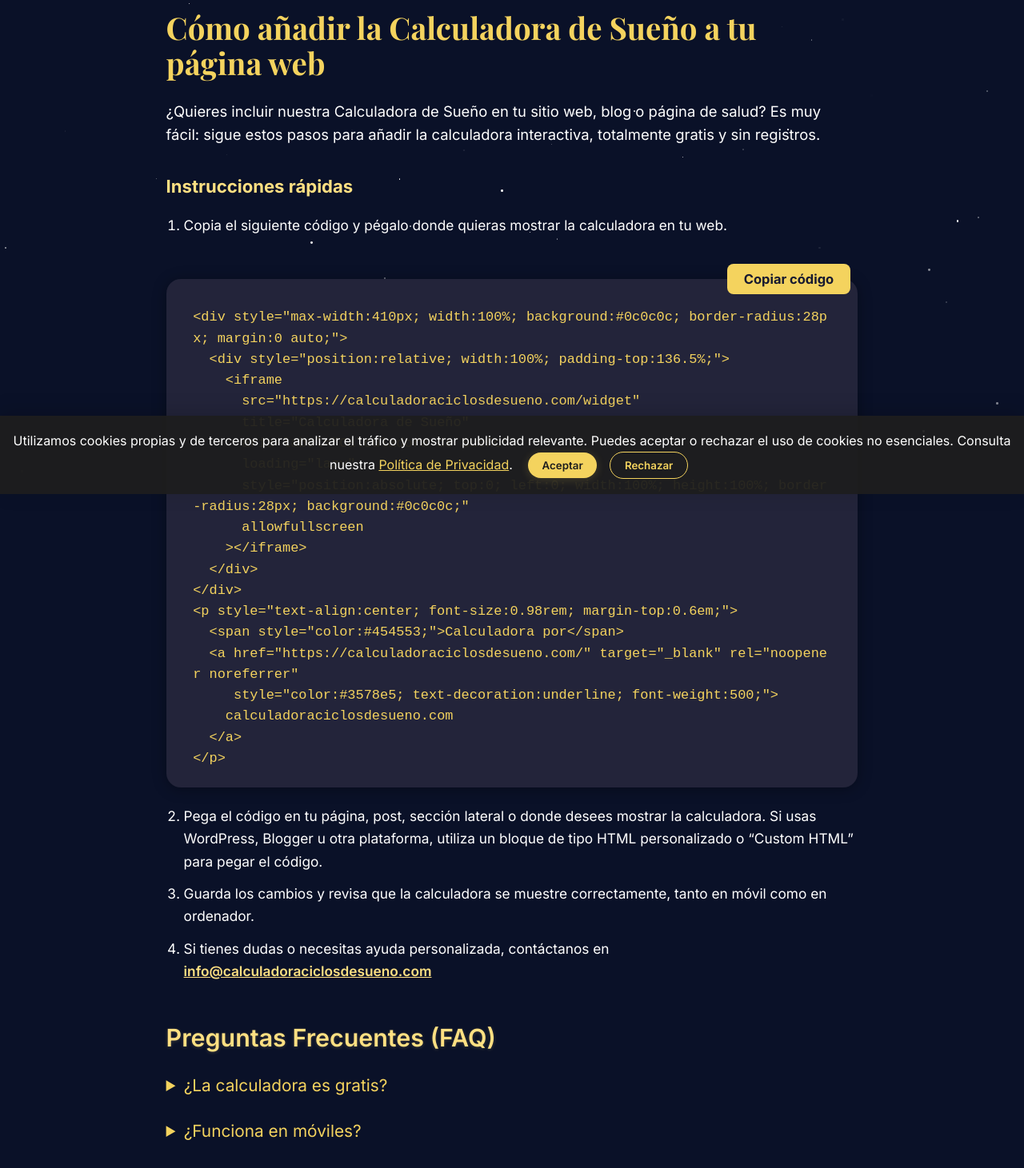
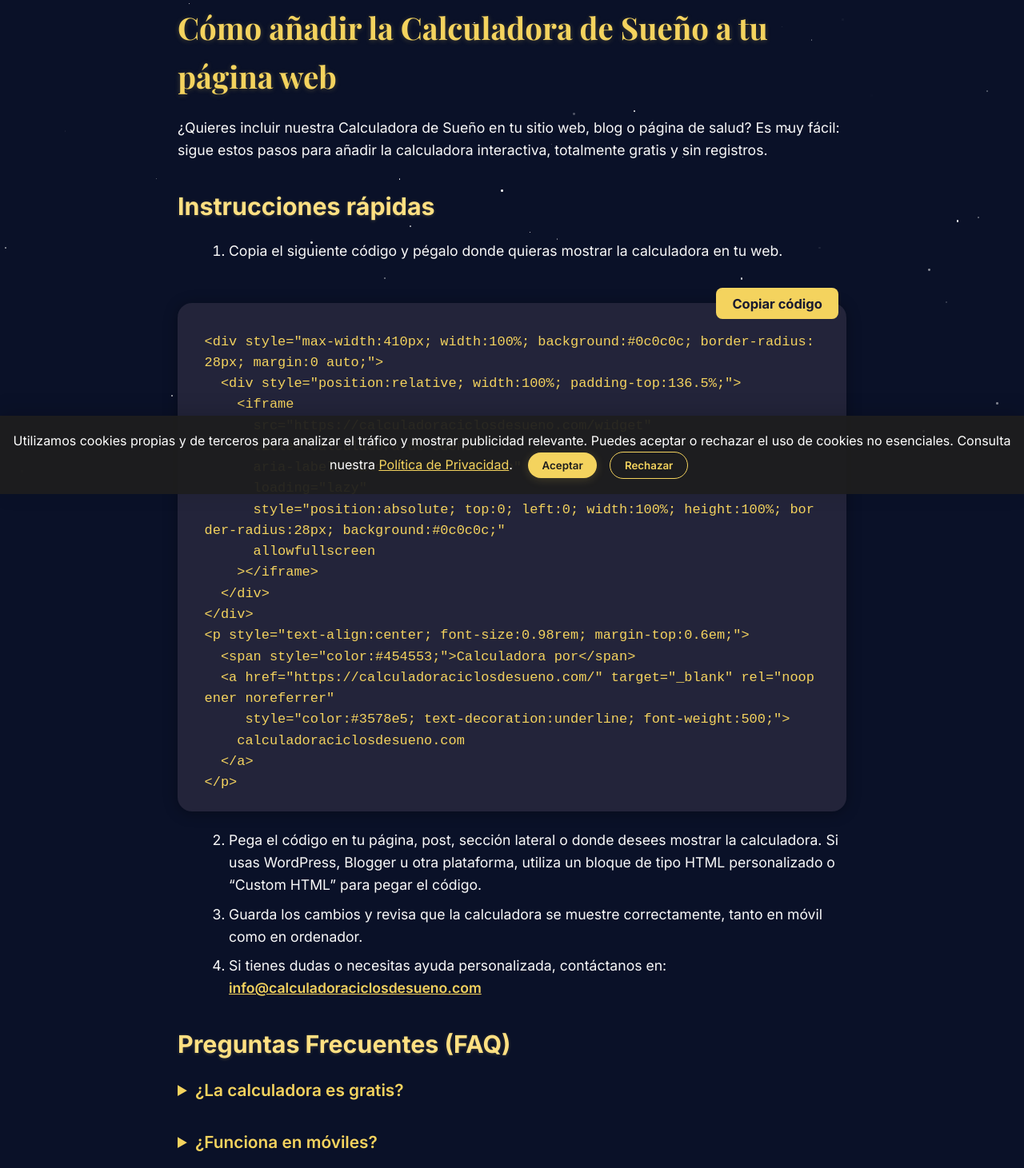
Before and after one commit to Sawasdee7123/mysleepcalculator, a Next.js app: page /incluir-calculadora-sueno-en-mi-web in a window 1280 px wide. Shown: the part 182-1643 px from the top of the page at 80% size. Built offline with nearby package versions, Linux system fonts and the light colour scheme.

Commit message:
Styles Global

```diff
--- a/app/incluir-calculadora-sueno-en-mi-web/CalculatorInstructions.tsx
+++ b/app/incluir-calculadora-sueno-en-mi-web/CalculatorInstructions.tsx
@@ -144,54 +144,25 @@
         dangerouslySetInnerHTML={{ __html: JSON.stringify(faqSchema) }}
       />
 
-      <main style={{
-        maxWidth: 900,
-        margin: '0 auto',
-        padding: '2.6rem 1.1rem 3.5rem 1.1rem',
-        color: '#fff',
-        fontFamily: 'Inter, Arial, sans-serif'
-      }}>
+      <main className="main-style">
 
         {/* Title and Intro */}
-        <h1 style={{
-          color: '#f4d35e',
-          fontFamily: 'Playfair Display, Georgia, serif',
-          fontWeight: 800,
-          fontSize: '2.4rem',
-          marginBottom: '1.5rem',
-          lineHeight: 1.14
-        }}>
+        <h1>
           Cómo añadir la Calculadora de Sueño a tu página web
         </h1>
 
-        <p style={{
-          color: '#fff',
-          fontSize: '1.15rem',
-          marginBottom: '1.7rem'
-        }}>
+        <p>
           ¿Quieres incluir nuestra Calculadora de Sueño en tu sitio web, blog o página de salud? Es muy fácil: sigue estos pasos para añadir la calculadora interactiva, totalmente gratis y sin registros.
         </p>
 
         {/* Quick Instructions Heading */}
-        <h2 style={{
-          color: '#ffe082',
-          fontSize: '1.38rem',
-          fontWeight: 700,
-          marginBottom: '0.9rem',
-          marginTop: '2rem',
-        }}>
+        <h2>
           Instrucciones rápidas
         </h2>
 
         {/* Step 1: Copy the code */}
-        <ol style={{
-          color: '#fff',
-          fontSize: '1.08rem',
-          marginBottom: '2.1rem',
-          paddingLeft: 22,
-          lineHeight: 1.64
-        }}>
-          <li style={{ marginBottom: '.7em' }}>
+        <ol>
+          <li>
             Copia el siguiente código y pégalo donde quieras mostrar la calculadora en tu web.
           </li>
         </ol>
@@ -246,25 +217,19 @@
         </div>
 
         {/* Steps 2-4: Paste, check, contact */}
-        <ol start={2} style={{
-          color: '#fff',
-          fontSize: '1.08rem',
-          marginBottom: '2.1rem',
-          paddingLeft: 22,
-          lineHeight: 1.64
-        }}>
-          <li style={{ marginBottom: '.7em' }}>
+        <ol start={2}>
+          <li>
             Pega el código en tu página, post, sección lateral o donde desees mostrar la calculadora.
             Si usas WordPress, Blogger u otra plataforma, utiliza un bloque de tipo HTML personalizado o “Custom HTML” para pegar el código.
           </li>
-          <li style={{ marginBottom: '.7em' }}>
+          <li>
             Guarda los cambios y revisa que la calculadora se muestre correctamente, tanto en móvil como en ordenador.
           </li>
           <li>
-            Si tienes dudas o necesitas ayuda personalizada, contáctanos en{' '}
+            Si tienes dudas o necesitas ayuda personalizada, contáctanos en:{' '}
             <a
               href="mailto:info@calculadoraciclosdesueno.com"
-              style={{ color: '#ffe082', fontWeight: 600, textDecoration: 'underline' }}
+              className="email-link"
             >
               info@calculadoraciclosdesueno.com
             </a>
@@ -272,62 +237,41 @@
         </ol>
 
         {/* FAQ Section */}
-        <h2 style={{
-          color: '#ffe082',
-          fontSize: '1.9rem',
-          marginTop: '2.8rem',
-          marginBottom: '1.1rem',
-          textShadow: '0 1px 4px rgba(255, 224, 130, 0.2)',
-        }}>
+        <h2>
           Preguntas Frecuentes (FAQ)
         </h2>
 
         {/* Each FAQ as a details/summary for easy mobile reading */}
-        <details style={{ marginTop: '1rem' }}>
-          <summary style={summaryStyle}>¿La calculadora es gratis?</summary>
-          <p style={paragraphStyle}>
+        <details className="faq-details">
+          <summary className="faq-summary">¿La calculadora es gratis?</summary>
+          <p>
             Sí, puedes añadirla libremente a tu web y ofrecerla a tus lectores.
           </p>
         </details>
-        <details style={{ marginTop: '1rem' }}>
-          <summary style={summaryStyle}>¿Funciona en móviles?</summary>
-          <p style={paragraphStyle}>
+        <details className="faq-details">
+          <summary className="faq-summary">¿Funciona en móviles?</summary>
+          <p>
             Sí, el widget es completamente adaptable y se muestra bien en cualquier pantalla.
           </p>
         </details>
-        <details style={{ marginTop: '1rem' }}>
-          <summary style={summaryStyle}>¿Cómo puedo asegurarme de que es segura para mis usuarios?</summary>
-          <p style={paragraphStyle}>
+        <details className="faq-details">
+          <summary className="faq-summary">¿Cómo puedo asegurarme de que es segura para mis usuarios?</summary>
+          <p>
             La calculadora no recopila datos personales ni requiere registro. Es solo una herramienta de ayuda, rápida y segura para el usuario.
           </p>
         </details>
-        <details style={{ marginTop: '1rem' }}>
-          <summary style={summaryStyle}>¿En qué tipo de webs puedo incluir la calculadora?</summary>
-          <p style={paragraphStyle}>
+        <details className="faq-details">
+          <summary className="faq-summary">¿En qué tipo de webs puedo incluir la calculadora?</summary>
+          <p>
             En cualquier web, blog, portal educativo, sitio de salud o bienestar.
           </p>
         </details>
 
         {/* Final note */}
-        <div style={{ marginTop: '2.7rem', color: '#bfc3d1', fontSize: '1rem' }}>
+        <div className="page-note">
           ¿Tienes una comunidad, blog o página web de salud y bienestar? Añadir la Calculadora de Sueño es una forma sencilla de ofrecer más valor a tus usuarios. ¡Sin registros ni pagos!
         </div>
       </main>
     </Fragment>
   );
 }
-
-// FAQ summary (question) style
-const summaryStyle = {
-  cursor: 'pointer',
-  color: '#f4d35e',
-  fontSize: '1.3rem',
-  marginBottom: '0.5rem',
-};
-
-// FAQ answer (paragraph) style
-const paragraphStyle = {
-  fontSize: '1.08rem',
-  lineHeight: 1.58,
-  marginTop: '0.8rem',
-};
--- a/app/not-found.tsx
+++ b/app/not-found.tsx
@@ -46,9 +46,9 @@
       />
 
       {/* Big 404 headline */}
-      <h1 style={{ fontSize: '4rem', marginBottom: '1rem' }}>404</h1>
+      <h1>404</h1>
       {/* User-friendly message */}
-      <p style={{ fontSize: '1.5rem', marginBottom: '2rem' }}>
+      <p>
         Oops... No hemos podido encontrar la página que buscas.
       </p>
       {/* Button to go back to homepage */}
--- a/app/styles/form-elements.css
+++ b/app/styles/form-elements.css
@@ -10,6 +10,18 @@
 a {
   color: inherit;
   text-decoration: none;
+}
+
+/* === Highlighted/CTA Link Utility === */
+.cta-link {
+  color: #f4d35e;
+  font-weight: 600;
+  text-decoration: underline;
+  transition: color 0.2s;
+}
+.cta-link:hover,
+.cta-link:focus {
+  color: #ffe082;
 }
 
 /* === Button Styles === */
--- a/app/styles/typography.css
+++ b/app/styles/typography.css
@@ -9,16 +9,20 @@
 
 /* === Main Page Heading === */
 h1 {
-  font-family: var(--font-playfair);   /* Branded serif font for titles */
-  font-weight: 700;                    /* Extra bold for strong presence */
-  font-size: 2.5rem;                   /* Large desktop heading */
-  margin-bottom: 1rem;                 /* Consistent spacing below */
+  font-family: var(--font-playfair);   			/* Branded serif font for titles */
+  font-weight: 700;                    			/* Extra bold for strong presence */
+  font-size: 2.4rem;                   			/* Large desktop heading */
+  margin-bottom: 1.2rem;                 		/* Consistent spacing below */
+  color: #f4d35e;      					/* Add for all h1 in gold */
+  text-shadow: 0 1px 6px rgba(244, 211, 94, 0.25);	/* Add for the soft shadow */
 }
 
 /* === Section Heading === */
 h2 {
-  font-size: 2rem;                     /* Slightly smaller than h1 */
-  font-weight: 600;
+  font-size: 1.9rem;
+  color: #ffe082;
+  text-shadow: 0 1px 4px rgba(255, 224, 130, 0.2);
+  margin-top: 2rem;
   margin-bottom: 1rem;
 }
 
@@ -26,16 +30,21 @@
 h3 {
   font-size: 1.5rem;
   font-weight: 500;
+  color: #ffe082;
+  text-shadow: 0 1px 4px rgba(255, 224, 130, 0.2);
   margin-bottom: 0.75rem;
 }
 
 /* === Base Paragraph Text === */
 p {
-  font-size: 1.125rem;                 /* Main text size for paragraphs */
-  margin-bottom: 2rem;                 /* Extra spacing for readability */
+  font-size: 1.1rem;       	/* Main text size for paragraphs */
+  line-height: 1.6;		/* Extra spacing for readability */
+  margin-top: 0.8rem;
+  margin-bottom: 2rem;
+  color: inherit;
 }
 
-/* === Paragraph Utility Class === */
+/* === Utility for Special Paragraphs === */
 .paragraph {
   font-size: 1.1rem;
   line-height: 1.6;                    /* Comfortable line height */
@@ -43,10 +52,56 @@
   color: inherit;                      /* Inherit parent text color */
 }
 
+
+/* === Lists === */
+ul, ol {
+  margin-left: 1.5rem;
+  font-size: 1.1rem;
+  line-height: 1.6;
+  margin-bottom: 2rem;
+}
+li {
+  margin-bottom: 0.5rem;
+}
+
+/* === FAQ Accordion Styling === */
+.faq-details {
+  margin-top: 1rem;
+  margin-bottom: 1.5rem;
+}
+.faq-summary {
+  cursor: pointer;
+  color: #f4d35e;
+  font-size: 1.3rem;
+  margin-bottom: 0.5rem;
+  font-weight: 600;
+  outline: none;
+  transition: color 0.2s;
+}
+.faq-summary:focus {
+  color: #ffe082;
+}
+.faq-details[open] > .faq-summary {
+  color: #ffe082;
+}
+
+/* === Main Content Wrapper === */
+.main-style {
+  max-width: 900px;
+  margin: 0 auto;
+  padding: 2rem;
+  color: #f9f9f9; /* Or #fff if you want true white */
+}
+@media (max-width: 600px) {
+  .main-style {
+    padding: 1rem;
+  }
+}
+
 /* === Responsive Typography for Small Devices === */
 @media (max-width: 480px) {
-  h1 { font-size: 2rem; }              /* Reduce heading size for mobile */
-  h2 { font-size: 1.75rem; }
-  h3 { font-size: 1.25rem; }
-  p  { font-size: 1rem; }
+  h1 { font-size: 2rem; }
+  h2 { font-size: 1.5rem; }
+  h3 { font-size: 1.1rem; }
+  p, ul, ol, li { font-size: 1rem; }
 }
--- a/app/styles/utilities.css
+++ b/app/styles/utilities.css
@@ -26,7 +26,20 @@
 
 /* === Special Link Highlight (Email or CTA) === */
 .email-link {
-  color: #ffe082;                        /* Highlight color */
+  color: #f4d35e;                        /* Highlight color */
   font-weight: 600;                      /* Semi-bold for emphasis */
   text-decoration: underline;            /* Underlined by default */
+  transition: color 0.2s;
 }
+.email-link:hover,
+.email-link:focus {
+  color: #ffe082;
+}
+
+/* === Page Note / Footnote / Subtle Info Section === */
+.page-note {
+  margin-top: 2.7rem;
+  color: #bfc3d1;
+  font-size: 1rem;
+  font-style: normal;   /* If you ever want italics, add another class */
+}
```
Also changed, not shown: app/about/AboutContent.tsx (+8 -20 lines), app/como-dormir-mejor/LearnContent.tsx (+36 -73 lines), app/contacto/ContactContent.tsx (+5 -5 lines), app/error.tsx (+3 -15 lines), app/privacidad/PrivacyContent.tsx (+27 -40 lines), app/terminos/TermsContent.tsx (+18 -31 lines).
